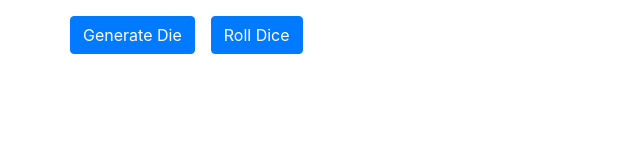
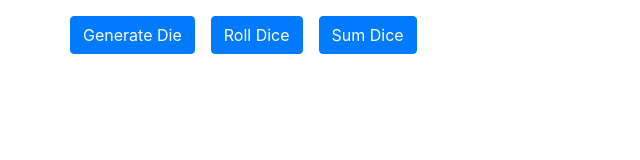
Before and after one commit to zishanali06/Dicey-Business, a plain HTML site: page index.html in a window 1280 px wide. Shown: the whole page, without its empty margins (0-640 px from the left). Drawn offline with nearby package versions, Linux system fonts and the light colour scheme.

Commit message:
adding sum die button

```diff
--- a/index.html
+++ b/index.html
@@ -17,6 +17,7 @@
         <div class="row buttonrow">
             <button class="btn btn-primary mt-3" id="generate">Generate Die</button>
             <button class="btn btn-primary mt-3 ml-3" id="rolldice">Roll Dice</button>
+            <button class="btn btn-primary mt-3 ml-3" id="sumdice">Sum Dice</button>
         </div>
         <div class="row diceboard">
 
```
